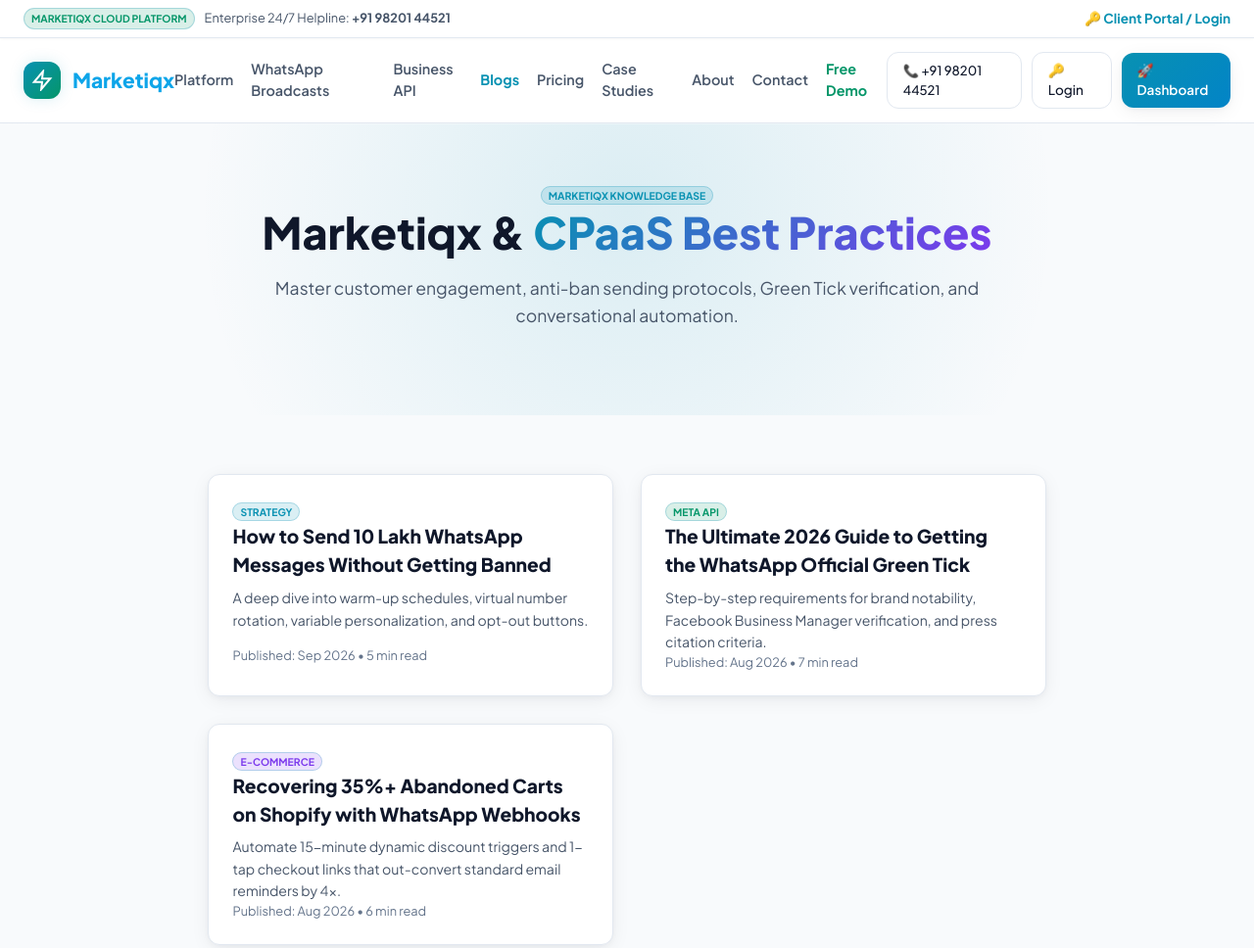
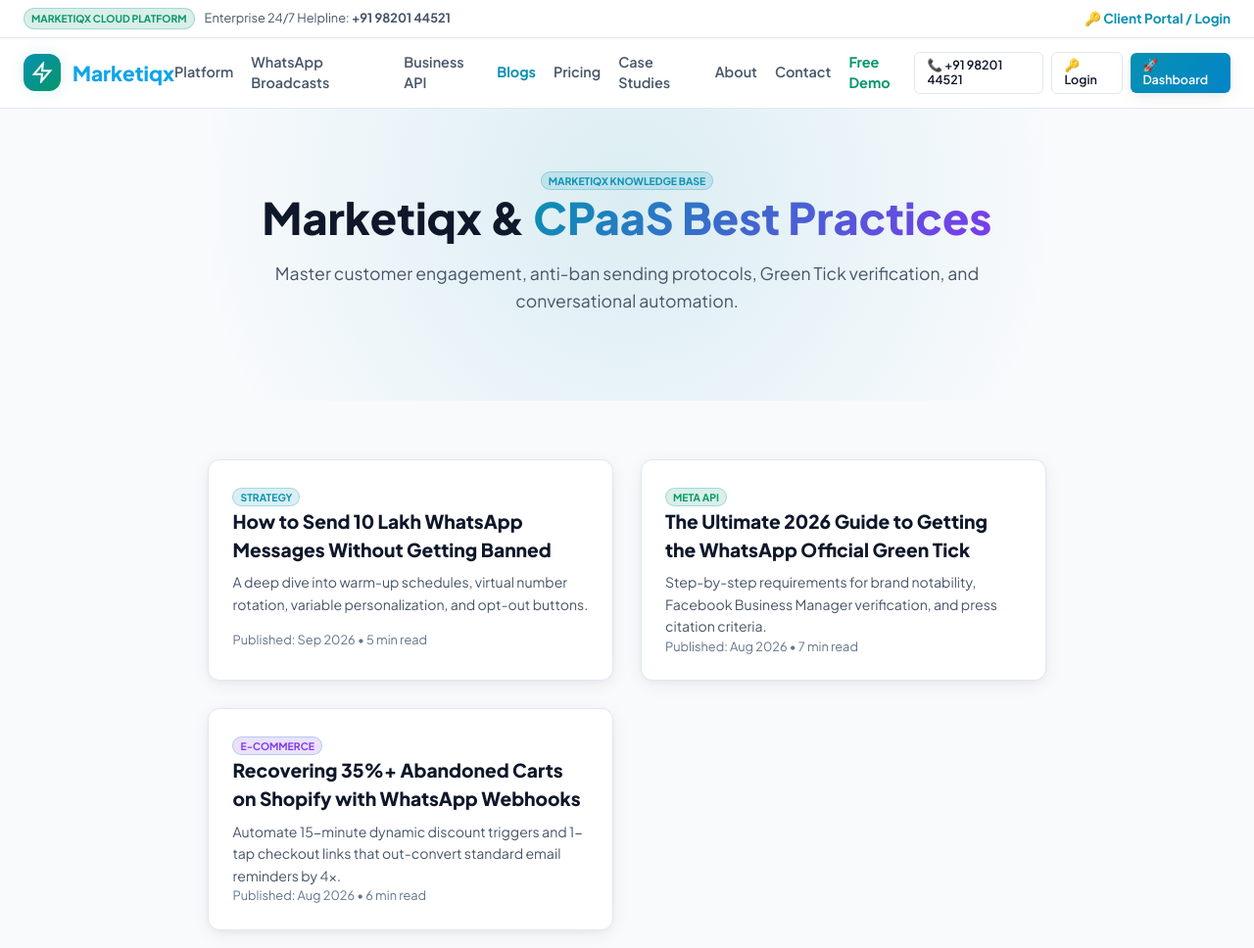
Before and after one commit to Asmitakukreja18/WHATSAPPMARKETING, a website: page blogs.html in a window 1280 px wide. Shown: the top 968 px of the page at 98% size. Drawn offline with Linux system fonts and the light colour scheme.

Commit message:
Make header CTA buttons compact across all pages

```diff
--- a/blogs.html
+++ b/blogs.html
@@ -47,10 +47,10 @@
       <a href="demo_regi.html" style="color: var(--brand-emerald); font-weight: 700; text-decoration: none;">Free Demo</a>
     </nav>
 
-    <div style="display: flex; align-items: center; gap: 10px;">
-      <a href="tel:+919820144521" class="btn-secondary" style="font-size: 0.82rem; text-decoration: none;">📞 +91 98201 44521</a>
-      <a href="login.html" class="btn-secondary" style="font-size: 0.85rem; padding: 8px 16px; text-decoration: none;">🔑 Login</a>
-      <a href="dashboard.html" class="btn-primary" style="font-size: 0.85rem; padding: 8px 16px; text-decoration: none;">🚀 Dashboard</a>
+    <div style="display: flex; align-items: center; gap: 8px;">
+      <a href="tel:+919820144521" class="btn-secondary" style="font-size: 0.78rem; padding: 5px 10px; text-decoration: none;">📞 +91 98201 44521</a>
+      <a href="login.html" class="btn-secondary" style="font-size: 0.78rem; padding: 5px 12px; text-decoration: none;">🔑 Login</a>
+      <a href="dashboard.html" class="btn-primary" style="font-size: 0.78rem; padding: 5px 12px; text-decoration: none;">🚀 Dashboard</a>
     </div>
   </header>
 
--- a/css/style.css
+++ b/css/style.css
@@ -540,6 +540,21 @@ button, input, select, textarea { font-family: inherit; font-size: inherit; }
   border-color: var(--text-subtle);
 }
 
+/* Header Compact Buttons */
+header .btn-primary,
+header .btn-secondary,
+.site-header .btn-primary,
+.site-header .btn-secondary,
+.header-actions .btn-primary,
+.header-actions .btn-secondary {
+  font-size: 0.78rem !important;
+  padding: 5px 12px !important;
+  border-radius: 6px !important;
+  gap: 5px !important;
+  line-height: 1.25 !important;
+  font-weight: 600 !important;
+}
+
 /* Page Body Container */
 .page-content {
   flex: 1;
```
Also changed, not shown: about-us.html (+4 -4 lines), bulk-sms.html (+4 -4 lines), bulk-voicecall.html (+4 -4 lines), case-studies.html (+4 -4 lines), contact.html (+4 -4 lines), demo_regi.html (+4 -4 lines), index.html (+4 -3 lines), leadership.html (+4 -4 lines), pricing-sms-voice-email-wa.html (+4 -4 lines), rcs-messaging-services.html (+4 -4 lines), whatsapp-business-api.html (+4 -4 lines), whatsapp-marketing-services.html (+4 -4 lines).
